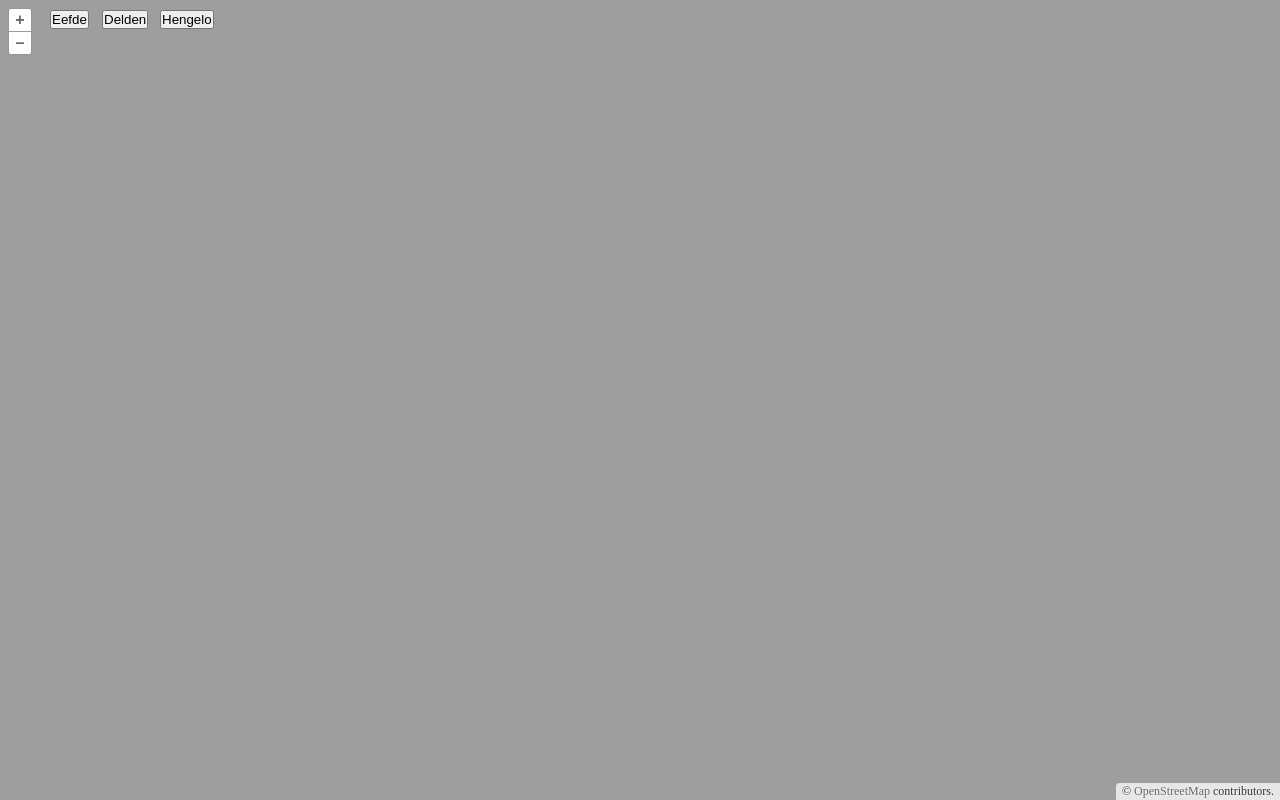
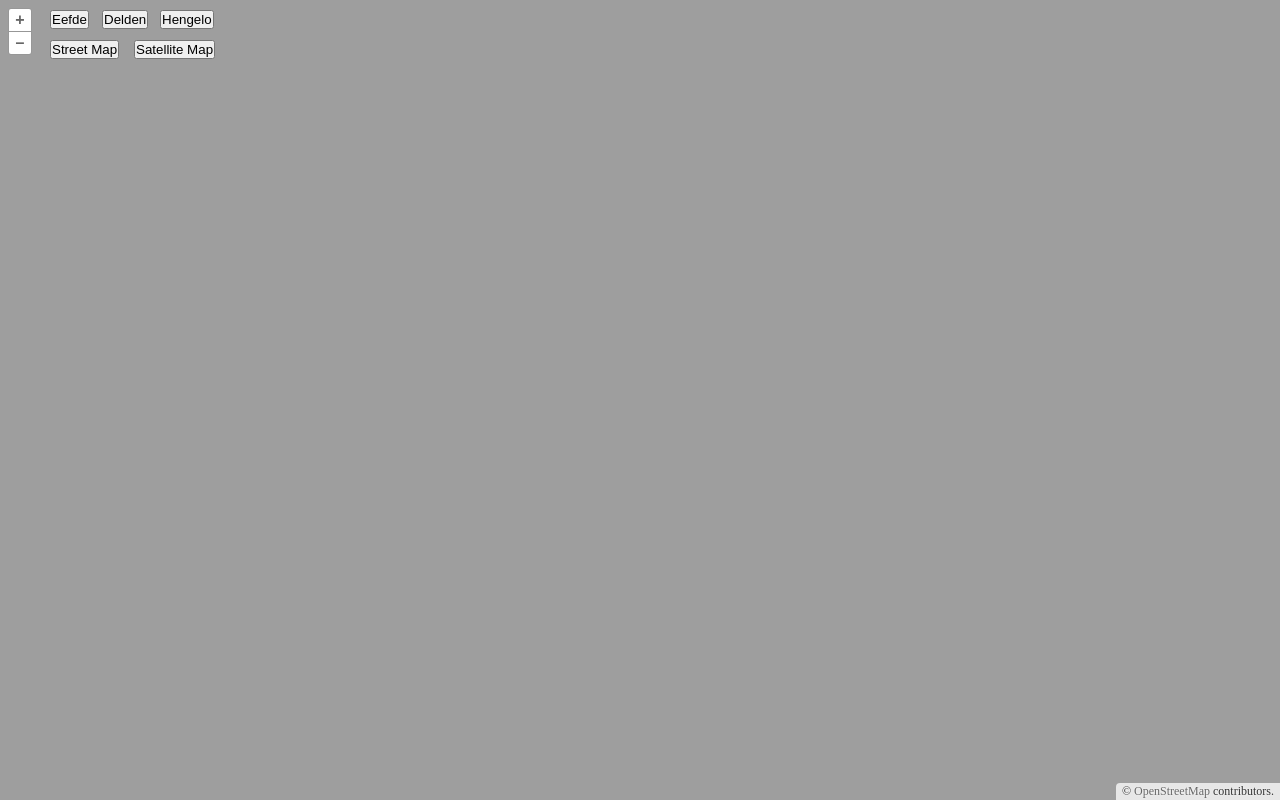
Before and after one commit to karaktao/dt_ut, a website built with Vite: page openlayers_twente/index.html in a window 1280 px wide. Built offline with nearby package versions, Linux system fonts and the light colour scheme.

Commit message:
添加berth

```diff
--- a/openlayers_twente/index.html
+++ b/openlayers_twente/index.html
@@ -8,6 +8,8 @@
   </head>
   <body>
     <div id="map"></div>
+
+    <!-- 更换地点 -->
     <div class="btnsEefde">
       <button>Eefde</button>
     </div>
@@ -17,6 +19,16 @@
     <div class="btnsDelden">
       <button>Delden</button>
     </div>
+
+    <!-- 更换地图 -->
+    <div class="btnsStreetmap">
+      <button>Street Map</button>
+    </div>
+    <div class="btnsSatellitemap">
+      <button>Satellite Map</button>
+    </div>
+
+
     <script type="module" src="/src/main.js"></script>
   </body>
 </html>
--- a/openlayers_twente/package.json
+++ b/openlayers_twente/package.json
@@ -9,7 +9,7 @@
     "preview": "vite preview"
   },
   "devDependencies": {
-    "vite": "^6.0.1"
+    "vite": "^6.2.5"
   },
   "dependencies": {
     "ol": "^10.5.0"
--- a/openlayers_twente/src/main.js
+++ b/openlayers_twente/src/main.js
@@ -6,24 +6,7 @@ import Map from 'ol/Map.js';
 import View from 'ol/View.js';
 import TileLayer from 'ol/layer/Tile.js';
 import OSM from 'ol/source/OSM.js';
-
-
-
-// const map = new Map({
-//   view: new View({
-//     center: [694118.1989320087, 6829154.600371235],
-//     zoom: 16,
-//     // projection: "EPSG:4326",
-//     //Delden:743345.6427273116,6844779.718830286
-//     //Hengelo:757391.5712651528,6844752.293851171
-//   }),
-//   layers: [
-//     new TileLayer({
-//       source: new OSM(),
-//     }),
-//   ],
-//   target: 'map',
-// });
+import XYZ from 'ol/source/XYZ';
 
 
 
@@ -35,17 +18,23 @@ const view = new View({
   //Hengelo:757391.5712651528,6844752.293851171
 });
 
-const layer = new TileLayer({
+const osmLayer = new TileLayer({
   source: new OSM(),
 })
+
+const esriLayer = new TileLayer({
+  source: new XYZ({
+    url: 'https://server.arcgisonline.com/ArcGIS/rest/services/World_Imagery/MapServer/tile/{z}/{y}/{x}'
+  })
+});
 
 const map = new Map({
   target: 'map',
   view,
-  layers: [layer]
+  layers: [osmLayer, esriLayer]
 })
 
-//点击事件，选择按钮元素
+//更换地点
 const btnEefde = document.querySelector('.btnsEefde button');
 if (btnEefde) {
   btnEefde.onclick = function () {
@@ -66,3 +55,18 @@ if (btnHengelo) {
     view.setCenter([757391.5712651528,6844752.293851171]);
   };
 }
+
+//更换地图
+const streetMapBtn = document.querySelector('.btnsStreetmap button');
+const satelliteMapBtn = document.querySelector('.btnsSatellitemap button');
+
+
+satelliteMapBtn.addEventListener('click', () => {
+  osmLayer.setVisible(false);
+  esriLayer.setVisible(true);
+});
+
+streetMapBtn.addEventListener('click', () => {
+  osmLayer.setVisible(true);
+  esriLayer.setVisible(false);
+});
--- a/openlayers_twente/src/style.css
+++ b/openlayers_twente/src/style.css
@@ -20,9 +20,18 @@ body {
   left: 102px;
   top: 10px;
 }
-
 .btnsHengelo{
   position: fixed;
   left: 160px;
   top: 10px;
 }
+.btnsStreetmap{
+  position: fixed;
+  left: 50px;
+  top: 40px;
+}
+.btnsSatellitemap{
+  position: fixed;
+  left: 134px;
+  top: 40px;
+}
```
Also changed, not shown: 1 other file.
